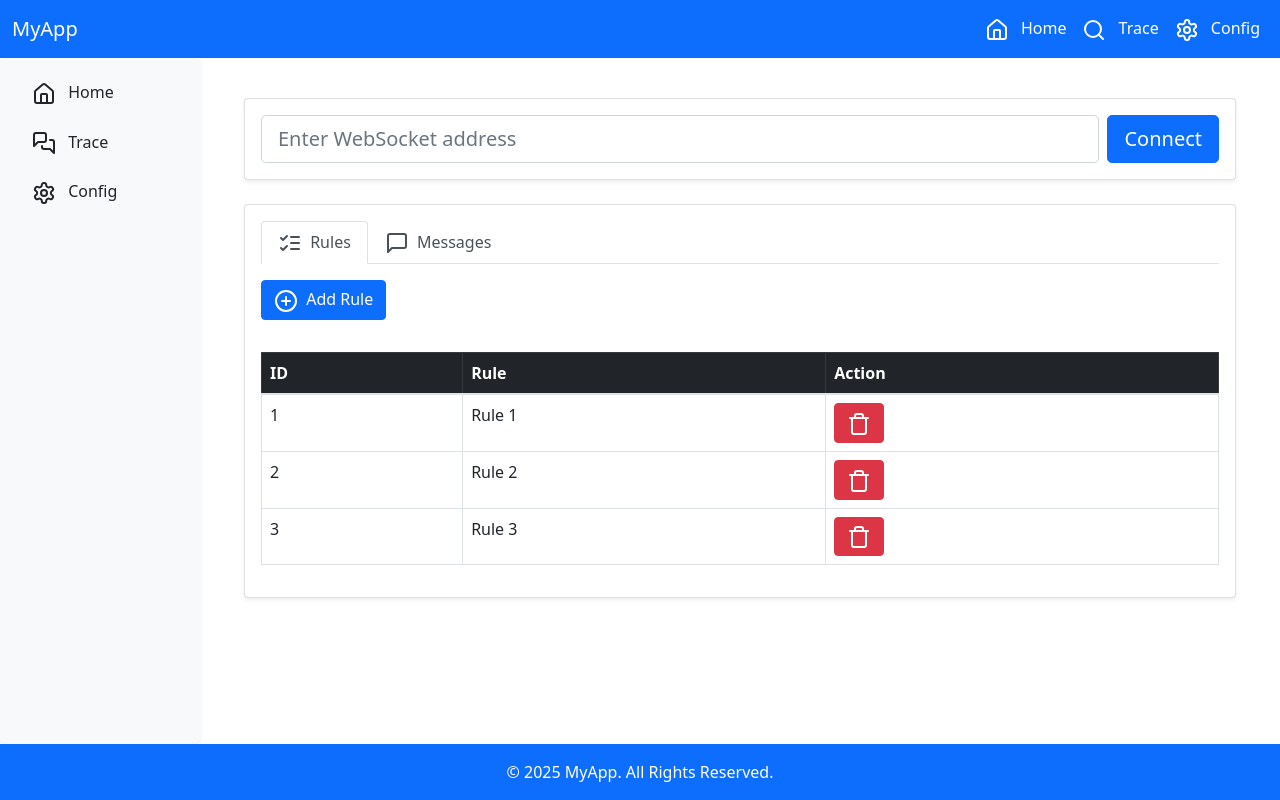
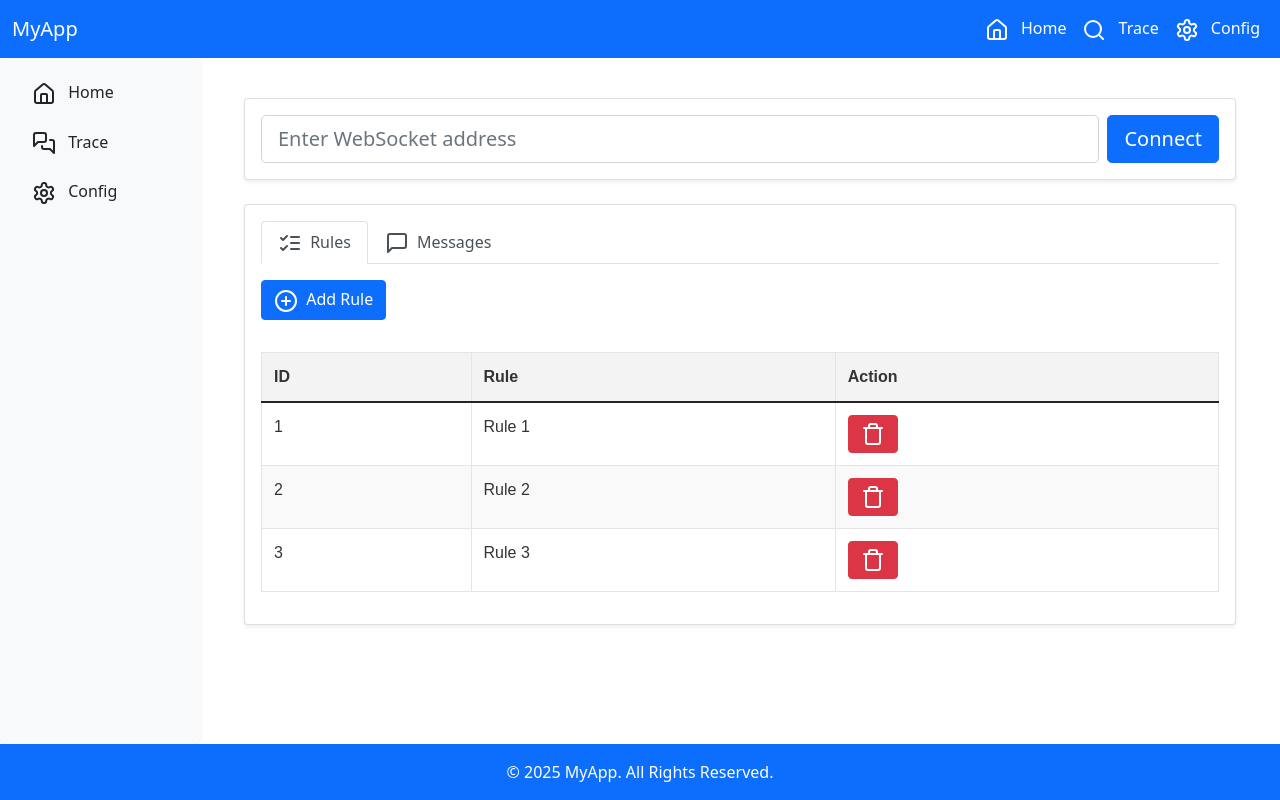
Before and after one commit to majiddarvishan/tracer, a React (Create React App) app: page /trace in a window 1280 px wide. Built offline with nearby package versions, Linux system fonts and the light colour scheme.

Commit message:
add files

```diff
--- a/src/assets/css/Trace.css
+++ b/src/assets/css/Trace.css
@@ -18,17 +18,42 @@
   }
 
   .table {
-    width: 100%; /* Full width for table */
-    margin-bottom: 1rem; /* Add space below table */
-    background-color: #fff; /* Table background color */
+    width: 100%;
+    margin-bottom: 1rem;
+    background-color: #ffffff; /* White background */
+    border-collapse: collapse; /* Merge borders */
+    border: 1px solid #e5e5e5; /* Light gray border */
+    font-family: 'Arial', sans-serif;
   }
 
   .table thead th {
-    border-bottom: 2px solid #dee2e6; /* Table header bottom border */
+    background-color: #f3f3f3; /* Light gray header background */
+    color: #333333; /* Dark text */
+    border: 1px solid #e5e5e5; /* Light gray border */
+    padding: 12px; /* Padding inside cells */
+    text-align: left; /* Align text to left */
+    font-weight: bold;
   }
 
-  .table tbody tr {
-    border-bottom: 1px solid #dee2e6; /* Table row bottom border */
+  .table tbody tr:nth-child(even) {
+    background-color: #f9f9f9; /* Even rows light gray background */
+  }
+
+  .table tbody tr:hover {
+    background-color: #f1f1f1; /* Hover effect */
+  }
+
+  .table tbody td {
+    border: 1px solid #e5e5e5; /* Light gray border */
+    padding: 12px; /* Padding inside cells */
+    text-align: left; /* Align text to left */
+    color: #333333; /* Dark text */
+  }
+
+  .table .btn {
+    margin: 0;
+    padding: 6px 12px; /* Adjust button padding */
+    font-size: 14px; /* Adjust font size */
   }
 
   .btn-primary {
--- a/src/components/Trace.js
+++ b/src/components/Trace.js
@@ -101,8 +101,8 @@ const Trace = () => {
                 <Button variant="primary" className="mb-3" onClick={handleShow}>
                   <PlusCircle className="me-1" /> Add Rule
                 </Button>
-                <table className="table table-bordered mt-3">
-                  <thead className="table-dark">
+                <table className="table mt-3">
+                  <thead>
                     <tr>
                       <th>ID</th>
                       <th>Rule</th>
@@ -134,8 +134,8 @@ const Trace = () => {
                 role="tabpanel"
                 aria-labelledby="messages-tab"
               >
-                <table className="table table-bordered mt-3">
-                  <thead className="table-dark">
+                <table className="table mt-3">
+                  <thead>
                     <tr>
                       <th>ID</th>
                       <th>Message</th>
```
Also changed, not shown: 1 other file (tests, documents, lock files or other folders).
